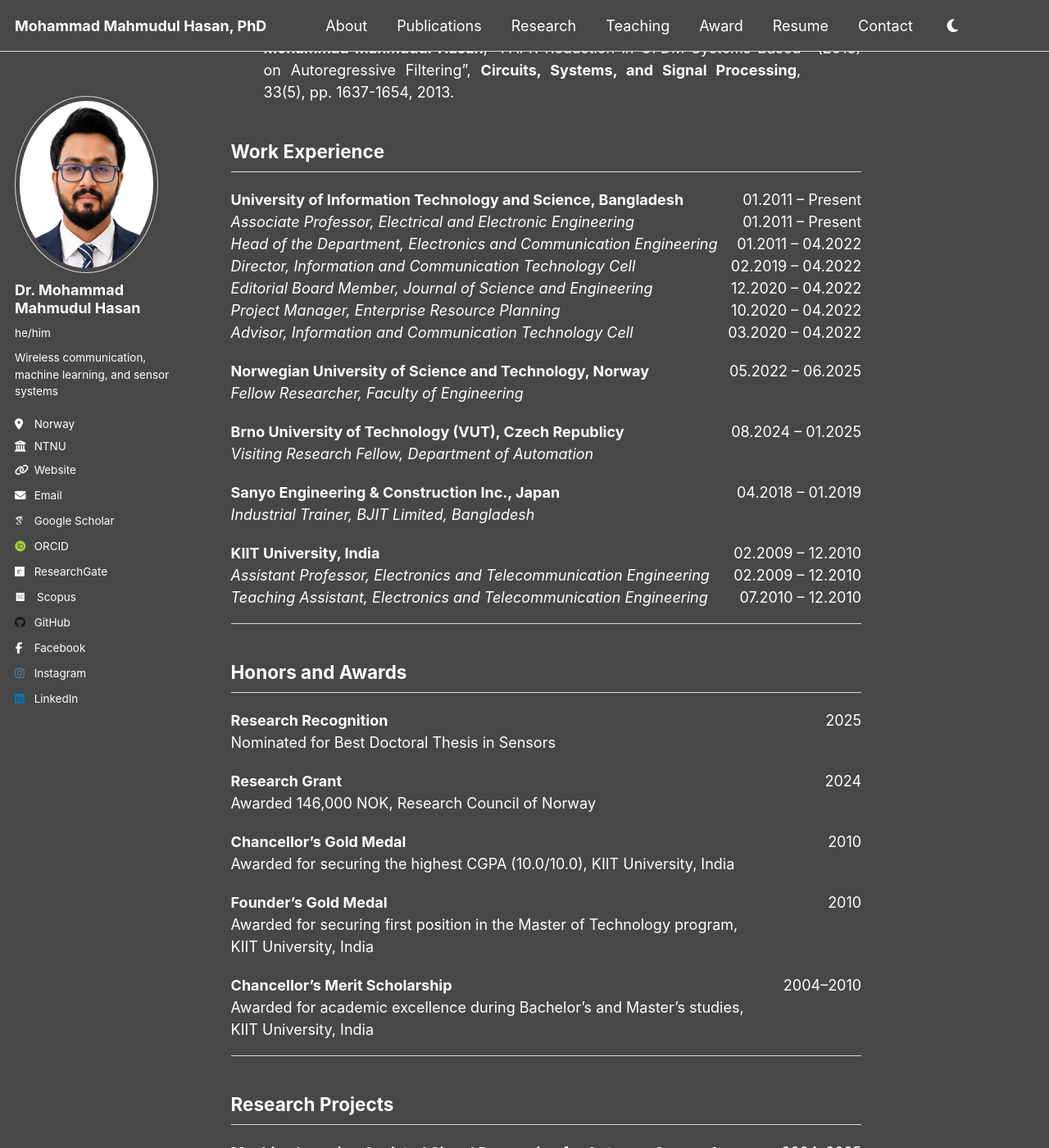
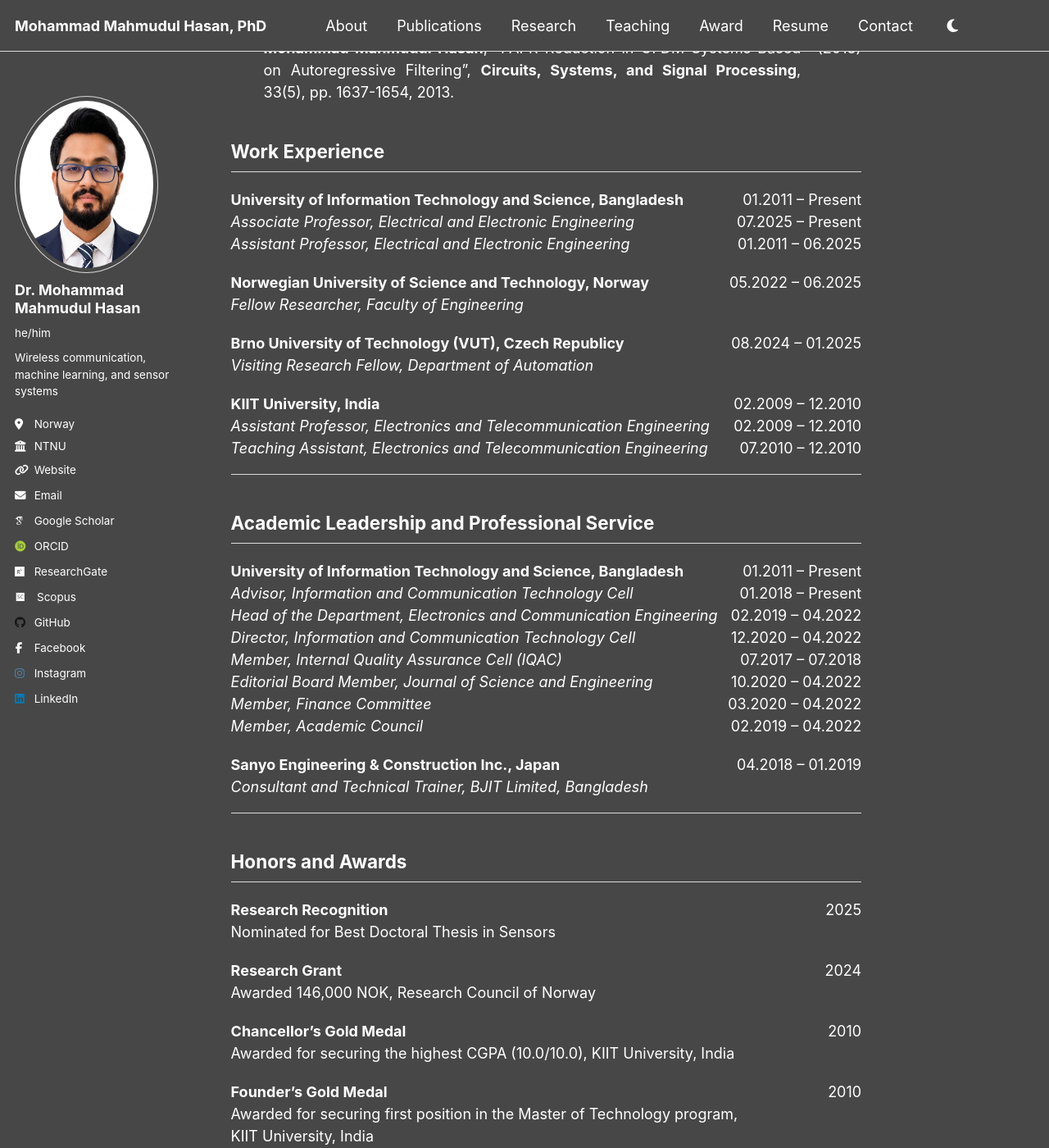
Before and after one commit to dearmahmud/dearmahmud.github.io, a Jekyll site: the page built from _pages/cv.md, in a window 1280 px wide and 1400 px high, scrolled down 2852 px. Shown: the whole window at 82% size. Built offline with Jekyll 4.4.1, drawn with Linux system fonts in a browser that asks for light colours; some web fonts are replaced.

Commit message:
Update cv.md

```diff
--- a/_pages/cv.md
+++ b/_pages/cv.md
@@ -221,27 +221,11 @@ redirect_from:
 </div>
 <div style="display: flex; justify-content: space-between;">
   <span><em>Associate Professor, Electrical and Electronic Engineering</em></span>
-  <span>01.2011 – Present</span>
+  <span>07.2025 – Present</span>
 </div>
 <div style="display: flex; justify-content: space-between;">
-  <span><em>Head of the Department, Electronics and Communication Engineering</em></span>
-  <span>01.2011 – 04.2022</span>
-</div>
-<div style="display: flex; justify-content: space-between;">
-  <span><em>Director, Information and Communication Technology Cell</em></span>
-  <span>02.2019 – 04.2022</span>
-</div>
-<div style="display: flex; justify-content: space-between;">
-  <span><em>Editorial Board Member, Journal of Science and Engineering</em></span>
-  <span>12.2020 – 04.2022</span>
-</div>
-<div style="display: flex; justify-content: space-between;">
-  <span><em>Project Manager, Enterprise Resource Planning</em></span>
-  <span>10.2020 – 04.2022</span>
-</div>
-<div style="display: flex; justify-content: space-between;">
-  <span><em>Advisor, Information and Communication Technology Cell</em></span>
-  <span>03.2020 – 04.2022</span>
+  <span><em>Assistant Professor, Electrical and Electronic Engineering</em></span>
+  <span>01.2011 – 06.2025</span>
 </div>
 
 <div style="margin-top: 20px; display: flex; justify-content: space-between; align-items: center;">
@@ -262,16 +246,6 @@ redirect_from:
   <span></span>
 </div>
 
-
-<div style="margin-top: 20px; display: flex; justify-content: space-between; align-items: center;">
-  <span><strong>Sanyo Engineering & Construction Inc., Japan</strong></span>
-  <span>04.2018 – 01.2019</span>
-</div>
-<div style="display: flex; justify-content: space-between;">
-  <span><em>Industrial Trainer, BJIT Limited, Bangladesh</em></span>
-  <span></span>
-</div>
-
 <div style="margin-top: 20px; display: flex; justify-content: space-between; align-items: center;">
   <span><strong>KIIT University, India</strong></span>
   <span>02.2009 – 12.2010</span>
@@ -283,6 +257,52 @@ redirect_from:
 <div style="display: flex; justify-content: space-between;">
   <span><em>Teaching Assistant, Electronics and Telecommunication Engineering</em></span>
   <span>07.2010 – 12.2010</span>
+</div>
+
+---
+
+## Academic Leadership and Professional Service
+
+<div style="margin-top: 20px; display: flex; justify-content: space-between; align-items: center;">
+  <span><strong>University of Information Technology and Science, Bangladesh</strong></span>
+  <span>01.2011 – Present</span>
+</div>
+<div style="display: flex; justify-content: space-between;">
+  <span><em>Advisor, Information and Communication Technology Cell</em></span>
+  <span>01.2018 – Present</span>
+</div>
+<div style="display: flex; justify-content: space-between;">
+  <span><em>Head of the Department, Electronics and Communication Engineering</em></span>
+  <span>02.2019 – 04.2022</span>
+</div>
+<div style="display: flex; justify-content: space-between;">
+  <span><em>Director, Information and Communication Technology Cell</em></span>
+  <span>12.2020 – 04.2022</span>
+</div>
+<div style="display: flex; justify-content: space-between;">
+  <span><em>Member, Internal Quality Assurance Cell (IQAC)</em></span>
+  <span>07.2017 – 07.2018</span>
+</div>
+<div style="display: flex; justify-content: space-between;">
+  <span><em>Editorial Board Member, Journal of Science and Engineering</em></span>
+  <span>10.2020 – 04.2022</span>
+</div>
+<div style="display: flex; justify-content: space-between;">
+  <span><em>Member, Finance Committee</em></span>
+  <span>03.2020 – 04.2022</span>
+</div>
+<div style="display: flex; justify-content: space-between;">
+  <span><em>Member, Academic Council</em></span>
+  <span>02.2019 – 04.2022</span>
+</div>
+
+<div style="margin-top: 20px; display: flex; justify-content: space-between; align-items: center;">
+  <span><strong>Sanyo Engineering &amp; Construction Inc., Japan</strong></span>
+  <span>04.2018 – 01.2019</span>
+</div>
+<div style="display: flex; justify-content: space-between;">
+  <span><em>Consultant and Technical Trainer, BJIT Limited, Bangladesh</em></span>
+  <span></span>
 </div>
 
 ---
```
